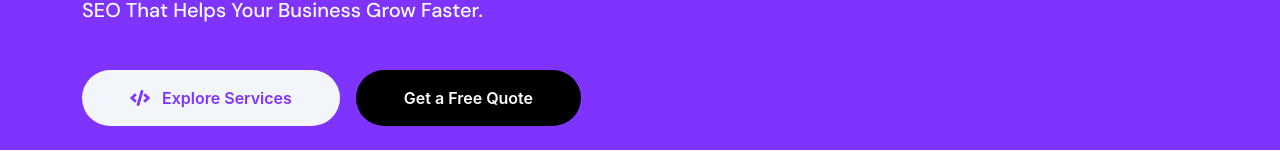
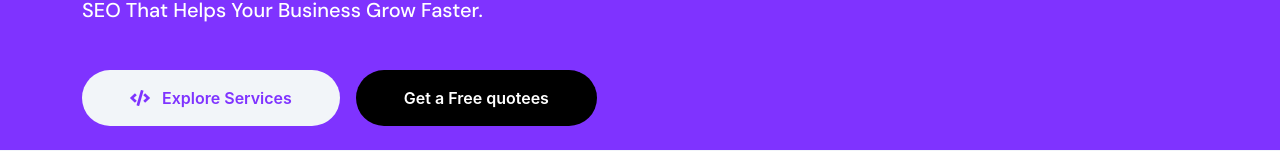
Before and after one commit to sanjeevsharma98103-cmyk/zypher-website, a React (Create React App) app: page / in a window 1280 px wide. Shown: the part 649-800 px from the top of the page. Built offline with nearby package versions, Linux system fonts and the light colour scheme.

Commit message:
text changes to capitalize on home page

```diff
--- a/src/pages/Index.jsx
+++ b/src/pages/Index.jsx
@@ -104,7 +104,7 @@ const PrevArrow = ({ onClick }) => (
                     className="btn btn-dark rounded-pill py-3 px-4 px-md-5 ms-2"
                     href="#contact"
                   >
-                    Get a Free Quote
+                    Get a Free quotees
                   </a>
                 </div>
               </div>
```
